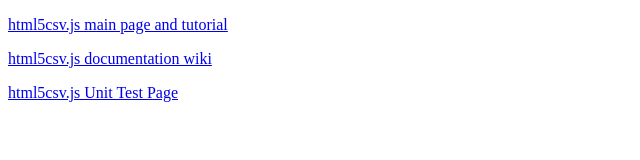
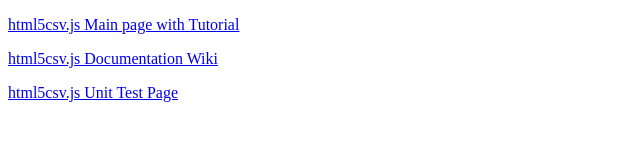
Before and after one commit to DrPaulBrewer/html5csv, a plain HTML site: page index.html in a window 1280 px wide. Shown: the full height of the page, 0-640 px from the left. Drawn offline with Linux system fonts and the light colour scheme.

Commit message:
capitalize

```diff
--- a/index.html
+++ b/index.html
@@ -1,16 +1,16 @@
 <!DOCTYPE html>
 <html>
 <head>
-<title>html5csv.js library page</title>
+<title>html5csv.js library</title>
 <body>
 <p>
   <a href="https://github.com/DrPaulBrewer/html5csv">
-    html5csv.js main page and tutorial
+    html5csv.js Main page with Tutorial
   </a>
 </p>
 <p>
   <a href="https://github.com/DrPaulBrewer/html5csv/wiki">
-    html5csv.js documentation wiki
+    html5csv.js Documentation Wiki
   </a>
 </p>
 <p>
```
